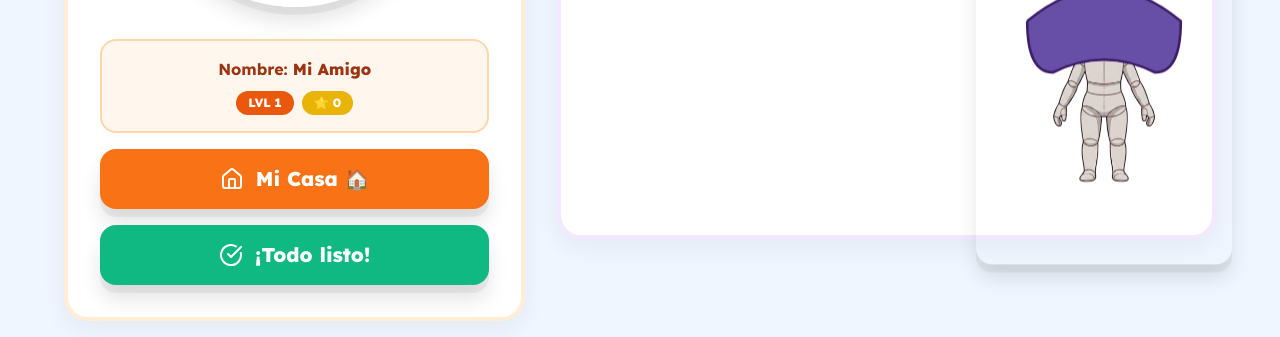
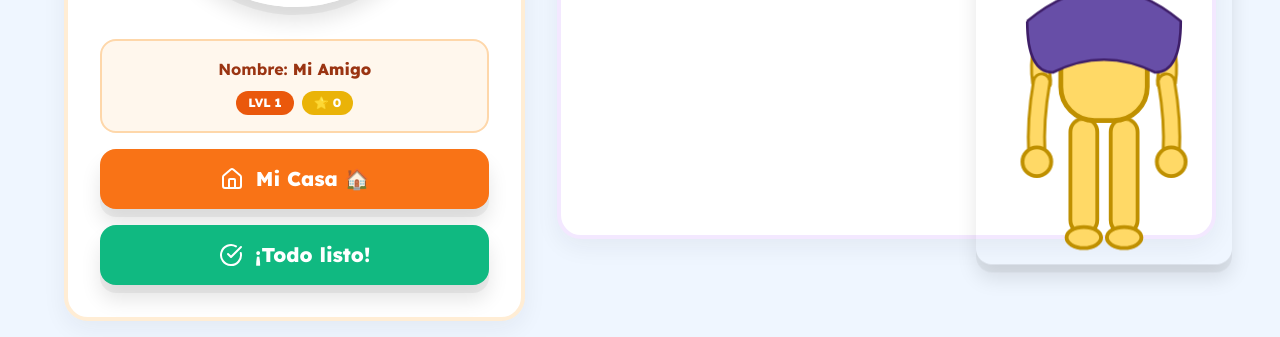
Before and after one commit to VictorMartinezG12/Dysplay, a Django app: page /avatar/personalizar/ in a window 1280 px wide. Shown: the part 477-814 px from the top of the page. Run offline with Django 5.2, Linux system fonts and the light colour scheme; the visitor is signed in with stand-in values (Sample User, id 1); data comes from the database, SQL or seed files in the repository; data that the repository does not hold is empty.

Commit message:
Módulo C: personaje SVG animado para el avatar
Reemplaza el cuerpo base estático (PNG sin cara) por un personaje 2D
dibujado en SVG inline, con esqueleto de grupos articulados (cabeza,
brazos con hombro/codo, torso, piernas) y los 9 sets de cara de
Avatar.estado_actual, conectados al sistema de clases CSS que ya
existía en avatar_events.js sin tocar su lógica.

Agrega parpadeo, respiración y balanceo de cabeza permanentes (CSS puro,
solo transform/opacity) y un saludo con la mano al mostrar el saludo
contextual diario. Todo el movimiento respeta prefers-reduced-motion.
Las prendas equipables siguen renderizándose igual, superpuestas sobre
este nuevo cuerpo base.

Co-Authored-By: Claude Sonnet 4.6 <noreply@anthropic.com>

```diff
--- /dev/null
+++ b/avatar/templates/avatar/_svg_personaje.html
@@ -0,0 +1,246 @@
+{% comment %}
+Personaje base del avatar de DysPlay: figura 2D simplificada tipo "blob"
+construida 100% en SVG (sin imágenes externas), con grupos anidados que
+sirven de esqueleto para animar (cabeza con pivote en el cuello, brazos con
+pivote en hombro y subgrupo de antebrazo con pivote en el codo).
+
+Se incluye dentro de un contenedor ancestro con la clase `avatar-visual-root`
+y, opcionalmente, una clase `avatar-{emocion}` (ej. `avatar-feliz`) que
+decide qué set de cara (`.cara-*`) se muestra. Esa clase la pone el propio
+template que incluye este parcial (estado inicial desde la BD) o el JS de
+`avatar_events.js` en tiempo real (`#avatar-container`).
+
+Las prendas/accesorios equipables (ropa, cabello, calzado, accesorios) NO
+viven en este SVG: siguen renderizándose como `<img>` superpuestas por
+z-index, exactamente igual que antes, sobre este mismo cuerpo base.
+{% endcomment %}
+<style>
+    /* Cuerpo base del avatar: ocupa todo el espacio del contenedor padre,
+       igual que la imagen <img> que reemplaza (object-contain natural de SVG
+       vía preserveAspectRatio). */
+    .dysplay-personaje-svg {
+        width: 100%;
+        height: 100%;
+        display: block;
+        overflow: visible;
+    }
+
+    /* --- Caras por emoción: solo una visible a la vez --- */
+    .dp-cara { display: none; }
+    .dp-cara-neutral { display: inline; }
+
+    .avatar-visual-root.avatar-feliz .dp-cara-neutral { display: none; }
+    .avatar-visual-root.avatar-feliz .dp-cara-feliz { display: inline; }
+
+    .avatar-visual-root.avatar-triste .dp-cara-neutral { display: none; }
+    .avatar-visual-root.avatar-triste .dp-cara-triste { display: inline; }
+
+    .avatar-visual-root.avatar-celebrando .dp-cara-neutral { display: none; }
+    .avatar-visual-root.avatar-celebrando .dp-cara-celebrando { display: inline; }
+
+    .avatar-visual-root.avatar-pensando .dp-cara-neutral { display: none; }
+    .avatar-visual-root.avatar-pensando .dp-cara-pensando { display: inline; }
+
+    .avatar-visual-root.avatar-sorprendido .dp-cara-neutral { display: none; }
+    .avatar-visual-root.avatar-sorprendido .dp-cara-sorprendido { display: inline; }
+
+    .avatar-visual-root.avatar-preocupado .dp-cara-neutral { display: none; }
+    .avatar-visual-root.avatar-preocupado .dp-cara-preocupado { display: inline; }
+
+    .avatar-visual-root.avatar-analizando .dp-cara-neutral { display: none; }
+    .avatar-visual-root.avatar-analizando .dp-cara-analizando { display: inline; }
+
+    .avatar-visual-root.avatar-explicando .dp-cara-neutral { display: none; }
+    .avatar-visual-root.avatar-explicando .dp-cara-explicando { display: inline; }
+
+    /* --- Movimiento idle (siempre activo): solo transform/opacity, --- */
+    /* --- compositado en GPU, nunca dispara reflow.                 --- */
+    @media (prefers-reduced-motion: no-preference) {
+        .dp-torso {
+            animation: dp-respirar 3.2s ease-in-out infinite;
+        }
+        .dp-cabeza {
+            animation: dp-mecer-cabeza 4.5s ease-in-out infinite;
+        }
+        .dp-cara-neutral, .dp-cara-feliz, .dp-cara-triste, .dp-cara-celebrando,
+        .dp-cara-pensando, .dp-cara-sorprendido, .dp-cara-preocupado,
+        .dp-cara-analizando, .dp-cara-explicando {
+            transform-origin: 120px 76px;
+            animation: dp-parpadear 5.5s ease-in-out infinite;
+        }
+    }
+
+    @keyframes dp-respirar {
+        0%, 100% { transform: scale(1); }
+        50% { transform: scale(1.02); }
+    }
+
+    @keyframes dp-mecer-cabeza {
+        0%, 100% { transform: rotate(-2deg); }
+        50% { transform: rotate(2deg); }
+    }
+
+    @keyframes dp-parpadear {
+        0%, 90%, 96%, 100% { transform: scaleY(1); }
+        93% { transform: scaleY(0.1); }
+    }
+
+    /* --- Saludo: activado agregando la clase `avatar-saludando` --- */
+    /* --- al ancestro `.avatar-visual-root` (ver avatar_events.js). --- */
+    @media (prefers-reduced-motion: no-preference) {
+        .avatar-visual-root.avatar-saludando .dp-brazo-der {
+            animation: dp-saludo-hombro 2.4s ease-in-out 1;
+        }
+        .avatar-visual-root.avatar-saludando .dp-antebrazo-der {
+            animation: dp-saludo-antebrazo 2.4s ease-in-out 1;
+        }
+    }
+
+    @keyframes dp-saludo-hombro {
+        0% { transform: rotate(0deg); }
+        15% { transform: rotate(-110deg); }
+        85% { transform: rotate(-110deg); }
+        100% { transform: rotate(0deg); }
+    }
+
+    @keyframes dp-saludo-antebrazo {
+        0%, 15% { transform: rotate(0deg); }
+        25% { transform: rotate(20deg); }
+        35% { transform: rotate(-20deg); }
+        45% { transform: rotate(20deg); }
+        55% { transform: rotate(-20deg); }
+        65% { transform: rotate(20deg); }
+        75%, 100% { transform: rotate(0deg); }
+    }
+</style>
+<svg class="dysplay-personaje-svg" viewBox="0 0 240 400" preserveAspectRatio="xMidYMid meet" xmlns="http://www.w3.org/2000/svg" role="img" aria-label="Avatar de DysPlay">
+
+    <!-- ============================================== -->
+    <!-- PIERNAS (estáticas, sin articulación)            -->
+    <!-- ============================================== -->
+    <g class="dp-piernas">
+        <rect x="85" y="248" width="28" height="120" rx="14" fill="#FFD966" stroke="#BF9000" stroke-width="4"/>
+        <rect x="127" y="248" width="28" height="120" rx="14" fill="#FFD966" stroke="#BF9000" stroke-width="4"/>
+        <ellipse cx="99" cy="372" rx="18" ry="11" fill="#FFD966" stroke="#BF9000" stroke-width="4"/>
+        <ellipse cx="141" cy="372" rx="18" ry="11" fill="#FFD966" stroke="#BF9000" stroke-width="4"/>
+    </g>
+
+    <!-- ============================================== -->
+    <!-- TORSO (con leve animación de respiración)        -->
+    <!-- ============================================== -->
+    <g class="dp-torso" style="transform-origin: 120px 195px;">
+        <rect x="75" y="140" width="90" height="110" rx="35" fill="#FFD966" stroke="#BF9000" stroke-width="5"/>
+    </g>
+
+    <!-- ============================================== -->
+    <!-- BRAZO IZQUIERDO (hombro -> codo -> mano)         -->
+    <!-- ============================================== -->
+    <g class="dp-brazo-izq" style="transform-origin: 68px 155px;">
+        <path d="M 68 155 Q 50 175 55 210" fill="none" stroke="#BF9000" stroke-width="22" stroke-linecap="round"/>
+        <path d="M 68 155 Q 50 175 55 210" fill="none" stroke="#FFD966" stroke-width="16" stroke-linecap="round"/>
+        <g class="dp-antebrazo-izq" style="transform-origin: 55px 210px;">
+            <path d="M 55 210 Q 48 250 50 285" fill="none" stroke="#BF9000" stroke-width="20" stroke-linecap="round"/>
+            <path d="M 55 210 Q 48 250 50 285" fill="none" stroke="#FFD966" stroke-width="14" stroke-linecap="round"/>
+            <circle cx="50" cy="293" r="15" fill="#FFD966" stroke="#BF9000" stroke-width="4"/>
+        </g>
+    </g>
+
+    <!-- ============================================== -->
+    <!-- BRAZO DERECHO (hombro -> codo -> mano)           -->
+    <!-- El que saluda: ver animación `avatar-saludando`. -->
+    <!-- ============================================== -->
+    <g class="dp-brazo-der" style="transform-origin: 172px 155px;">
+        <path d="M 172 155 Q 190 175 185 210" fill="none" stroke="#BF9000" stroke-width="22" stroke-linecap="round"/>
+        <path d="M 172 155 Q 190 175 185 210" fill="none" stroke="#FFD966" stroke-width="16" stroke-linecap="round"/>
+        <g class="dp-antebrazo-der" style="transform-origin: 185px 210px;">
+            <path d="M 185 210 Q 192 250 190 285" fill="none" stroke="#BF9000" stroke-width="20" stroke-linecap="round"/>
+            <path d="M 185 210 Q 192 250 190 285" fill="none" stroke="#FFD966" stroke-width="14" stroke-linecap="round"/>
+            <circle cx="190" cy="293" r="15" fill="#FFD966" stroke="#BF9000" stroke-width="4"/>
+        </g>
+    </g>
+
+    <!-- ============================================== -->
+    <!-- CABEZA (pivote: cuello) + CARA (9 emociones)     -->
+    <!-- ============================================== -->
+    <g class="dp-cabeza" style="transform-origin: 120px 138px;">
+        <rect x="110" y="128" width="20" height="20" fill="#FFD966" stroke="#BF9000" stroke-width="3"/>
+        <circle cx="120" cy="80" r="58" fill="#FFD966" stroke="#BF9000" stroke-width="5"/>
+
+        <!-- Cara: NEUTRAL (visible por defecto) -->
+        <g class="dp-cara dp-cara-neutral">
+            <circle cx="100" cy="72" r="7" fill="#333"/>
+            <circle cx="140" cy="72" r="7" fill="#333"/>
+            <path d="M 100 102 Q 120 112 140 102" fill="none" stroke="#333" stroke-width="4" stroke-linecap="round"/>
+        </g>
+
+        <!-- Cara: FELIZ -->
+        <g class="dp-cara dp-cara-feliz">
+            <circle cx="100" cy="72" r="8" fill="#333"/>
+            <circle cx="140" cy="72" r="8" fill="#333"/>
+            <circle cx="92" cy="92" r="8" fill="#E06666" opacity="0.5"/>
+            <circle cx="148" cy="92" r="8" fill="#E06666" opacity="0.5"/>
+            <path d="M 96 100 Q 120 124 144 100" fill="none" stroke="#E06666" stroke-width="6" stroke-linecap="round"/>
+        </g>
+
+        <!-- Cara: TRISTE -->
+        <g class="dp-cara dp-cara-triste">
+            <path d="M 90 65 L 108 70" stroke="#333" stroke-width="4" stroke-linecap="round"/>
+            <path d="M 132 70 L 150 65" stroke="#333" stroke-width="4" stroke-linecap="round"/>
+            <circle cx="100" cy="76" r="6" fill="#333"/>
+            <circle cx="140" cy="76" r="6" fill="#333"/>
+            <path d="M 102 110 Q 120 98 138 110" fill="none" stroke="#333" stroke-width="4" stroke-linecap="round"/>
+        </g>
+
+        <!-- Cara: CELEBRANDO -->
+        <g class="dp-cara dp-cara-celebrando">
+            <path d="M 92 72 Q 100 62 108 72" fill="none" stroke="#333" stroke-width="5" stroke-linecap="round"/>
+            <path d="M 132 72 Q 140 62 148 72" fill="none" stroke="#333" stroke-width="5" stroke-linecap="round"/>
+            <path d="M 94 98 Q 120 128 146 98 Q 120 116 94 98 Z" fill="#333"/>
+        </g>
+
+        <!-- Cara: PENSANDO -->
+        <g class="dp-cara dp-cara-pensando">
+            <path d="M 88 62 L 110 66" stroke="#333" stroke-width="4" stroke-linecap="round"/>
+            <circle cx="100" cy="74" r="6" fill="#333"/>
+            <circle cx="140" cy="74" r="6" fill="#333"/>
+            <path d="M 105 106 Q 125 98 142 104" fill="none" stroke="#333" stroke-width="4" stroke-linecap="round"/>
+            <circle cx="166" cy="40" r="11" fill="#FFFFFF" stroke="#333" stroke-width="2"/>
+            <text x="162" y="45" font-family="Nunito, Arial, sans-serif" font-size="14" font-weight="bold" fill="#333">?</text>
+        </g>
+
+        <!-- Cara: SORPRENDIDO -->
+        <g class="dp-cara dp-cara-sorprendido">
+            <path d="M 88 60 Q 100 52 112 60" fill="none" stroke="#333" stroke-width="4" stroke-linecap="round"/>
+            <path d="M 128 60 Q 140 52 152 60" fill="none" stroke="#333" stroke-width="4" stroke-linecap="round"/>
+            <circle cx="100" cy="74" r="9" fill="#FFF" stroke="#333" stroke-width="2"/>
+            <circle cx="100" cy="74" r="4" fill="#333"/>
+            <circle cx="140" cy="74" r="9" fill="#FFF" stroke="#333" stroke-width="2"/>
+            <circle cx="140" cy="74" r="4" fill="#333"/>
+            <ellipse cx="120" cy="108" rx="11" ry="14" fill="#333"/>
+        </g>
+
+        <!-- Cara: PREOCUPADO -->
+        <g class="dp-cara dp-cara-preocupado">
+            <path d="M 90 68 Q 100 58 114 64" fill="none" stroke="#333" stroke-width="4" stroke-linecap="round"/>
+            <path d="M 126 64 Q 140 58 150 68" fill="none" stroke="#333" stroke-width="4" stroke-linecap="round"/>
+            <circle cx="100" cy="76" r="6" fill="#333"/>
+            <circle cx="140" cy="76" r="6" fill="#333"/>
+            <path d="M 100 108 Q 110 102 120 107 Q 130 112 140 106" fill="none" stroke="#333" stroke-width="4" stroke-linecap="round"/>
+        </g>
+
+        <!-- Cara: ANALIZANDO -->
+        <g class="dp-cara dp-cara-analizando">
+            <path d="M 90 72 L 110 72" stroke="#333" stroke-width="5" stroke-linecap="round"/>
+            <path d="M 130 72 L 150 72" stroke="#333" stroke-width="5" stroke-linecap="round"/>
+            <path d="M 105 104 L 135 104" stroke="#333" stroke-width="4" stroke-linecap="round"/>
+        </g>
+
+        <!-- Cara: EXPLICANDO -->
+        <g class="dp-cara dp-cara-explicando">
+            <path d="M 88 64 L 112 68" stroke="#333" stroke-width="4" stroke-linecap="round"/>
+            <circle cx="100" cy="76" r="7" fill="#333"/>
+            <circle cx="140" cy="76" r="7" fill="#333"/>
+            <ellipse cx="122" cy="106" rx="9" ry="7" fill="#333"/>
+        </g>
+    </g>
+</svg>
--- a/avatar/templates/avatar/componente.html
+++ b/avatar/templates/avatar/componente.html
@@ -13,7 +13,7 @@
     </div>
 
     <!-- Representación Visual del Avatar -->
-    <div id="avatar-container" class="pointer-events-auto cursor-pointer transition-transform hover:scale-105 active:scale-95 relative group">
+    <div id="avatar-container" class="pointer-events-auto cursor-pointer transition-transform hover:scale-105 active:scale-95 relative group avatar-visual-root avatar-{{ avatar_user.estado_actual|default:'neutral' }}">
 
         <!-- Contenedor Responsive: Círculo en móvil, Full Body en Desktop -->
         <div id="avatar-visual-wrapper"
@@ -21,11 +21,10 @@
                     w-20 h-20 md:w-32 md:h-32 rounded-full border-4 border-white shadow-hard
                     lg:w-64 lg:h-96 lg:rounded-2xl lg:border-0 lg:shadow-none lg:bg-transparent">
 
-            <!-- Maniquí Base (cuerpo_base_1.png) -->
-            <img id="avatar-layer-body"
-                 src="/static/avatar/cuerpo/cuerpo_base_1.png"
-                 class="absolute inset-0 w-full h-full object-contain z-10"
-                 alt="Cuerpo Base">
+            <!-- Cuerpo base: personaje SVG animado (parpadeo, respiración, saludo) -->
+            <div id="avatar-layer-body" class="absolute inset-0 w-full h-full z-10">
+                {% include 'avatar/_svg_personaje.html' %}
+            </div>
 
             <!-- Capas de items (Mismo z-index que antes) -->
             {% if avatar_equipados.ropa_inferior %}
--- a/avatar/templates/avatar/personalizar.html
+++ b/avatar/templates/avatar/personalizar.html
@@ -9,16 +9,12 @@
     <div class="lg:col-span-5 bg-white rounded-3xl shadow-soft border-4 border-orange-100 p-8 flex flex-col items-center lg:sticky lg:top-24">
         <h1 class="text-3xl font-black text-orange-600 mb-6 text-center">¡Así me veo! ✨</h1>
 
-        <div id="main-preview-container" class="w-56 h-56 md:w-72 md:h-72 bg-gradient-to-b from-blue-50 to-white rounded-full border-8 border-white shadow-hard flex items-center justify-center relative overflow-hidden transition-all duration-300">
+        <div id="main-preview-container" class="w-56 h-56 md:w-72 md:h-72 bg-gradient-to-b from-blue-50 to-white rounded-full border-8 border-white shadow-hard flex items-center justify-center relative overflow-hidden transition-all duration-300 avatar-visual-root avatar-{{ avatar.estado_actual|default:'neutral' }}">
 
-            <!-- Capa 1: Cuerpo Base -->
-            <picture class="absolute inset-0 w-full h-full z-10">
-                <source id="preview-layer-body-png" srcset="/static/avatar/cuerpo/{{ avatar.estado_actual|default:'neutral' }}.png" type="image/png">
-                <img id="preview-layer-body"
-                     src="/static/avatar/cuerpo/{{ avatar.estado_actual|default:'neutral' }}.svg"
-                     class="w-full h-full object-contain"
-                     alt="Cuerpo">
-            </picture>
+            <!-- Capa 1: Cuerpo Base (personaje SVG animado) -->
+            <div id="preview-layer-body" class="absolute inset-0 w-full h-full z-10">
+                {% include 'avatar/_svg_personaje.html' %}
+            </div>
 
             <!-- Capas de Ropa e Items (Se actualizan por JS) -->
             <div id="preview-layers-items" class="absolute inset-0 z-20 pointer-events-none">
--- a/static/js/avatar_events.js
+++ b/static/js/avatar_events.js
@@ -58,10 +58,26 @@ class AvatarSystem {
             if (frase) {
                 this.setEmocion('feliz');
                 this.mostrarMensaje(frase);
+                this.saludar();
             }
         } catch (error) {
             console.warn('⚠️ No se pudo leer la frase contextual del avatar:', error);
         }
+    }
+
+    /**
+     * Activa la animación de saludo (el brazo derecho del avatar se levanta
+     * y saluda) durante unos segundos. Es seguro llamarla varias veces:
+     * reinicia limpio la animación si ya estaba en curso.
+     * @returns {void}
+     */
+    saludar() {
+        if (!this.avatarElement) return;
+
+        this.avatarElement.classList.remove('avatar-saludando');
+        // Forzar reflow para poder reiniciar la animación CSS desde cero.
+        void this.avatarElement.offsetWidth;
+        this.avatarElement.classList.add('avatar-saludando');
     }
 
     /**
```
Also changed, not shown: CLAUDE.md (+1 -1 lines), doc/auditoria_tecnica_dysplay.md (+6 -0 lines).
